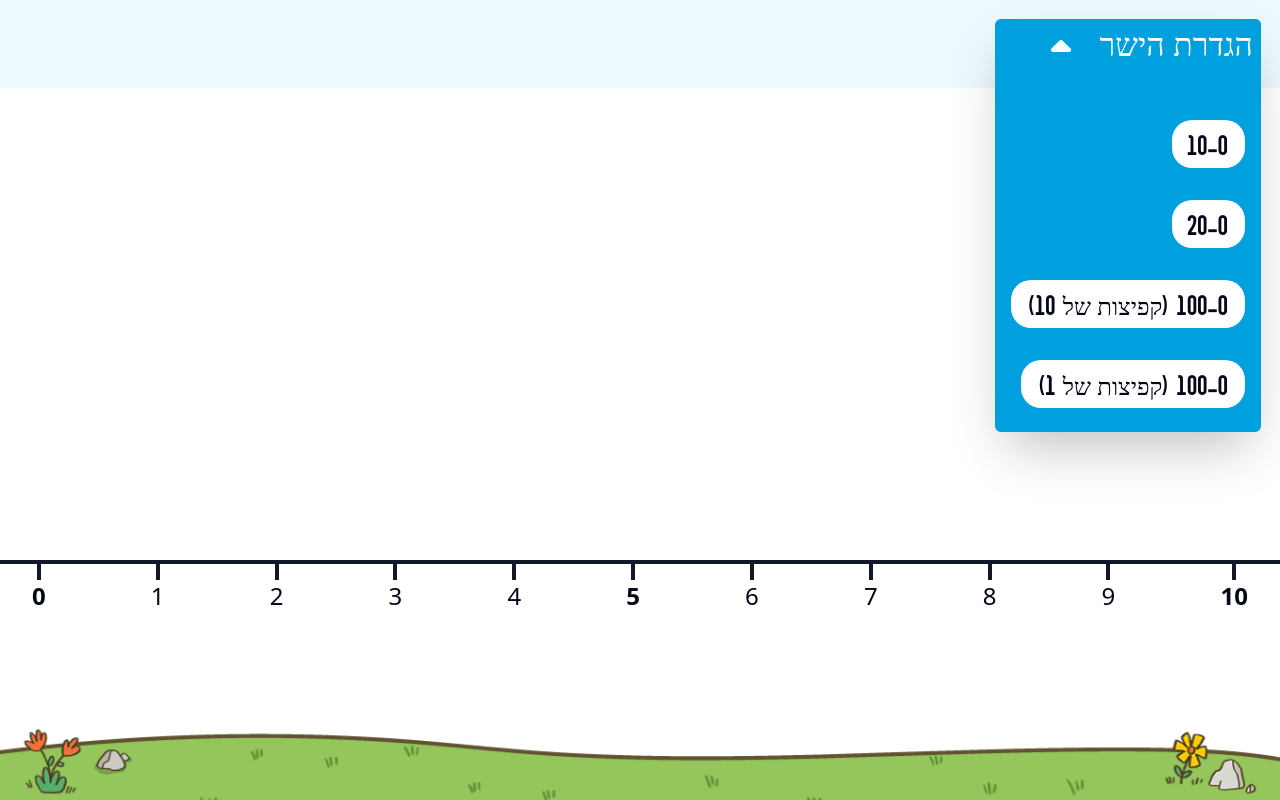
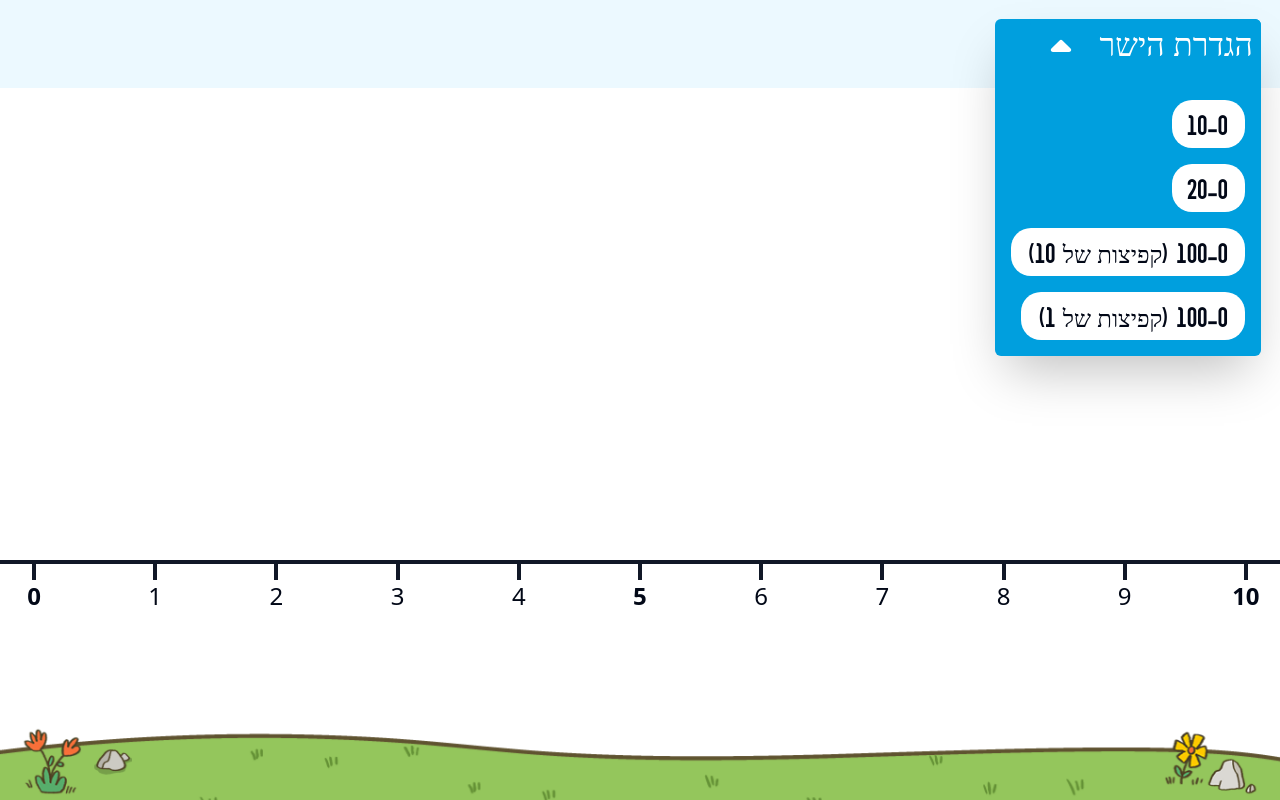
Before and after one commit to shefing/numbers_line, a React (Vite) app: page / in a window 1280 px wide. Both pictures are taken after a click on the button "הגדרת הישר". Built offline with nearby package versions, Linux system fonts and the light colour scheme.

Commit message:
fix sub lines

```diff
--- a/src/components/ruler/Numbers.tsx
+++ b/src/components/ruler/Numbers.tsx
@@ -13,7 +13,7 @@ const Numbers = ({ startIndex, setStartIndex }: IProps) => {
 
   var labels = [];
   if (kind == LineRange.hundredCircular)
-    labels = Array.from({ length: kind }, (_, index) => (index % 10 == 0 ? { value: index, isMainLine: true } : { value: index, isMainLine: false }));
+    labels = Array.from({ length: 101 }, (_, index) => (index % 10 == 0 ? { value: index, isMainLine: true } : { value: index, isMainLine: false }));
   else labels = Array.from({ length: kind }, (_, index) => ({ value: index, isMainLine: true }));
 
   useEffect(() => {
@@ -23,12 +23,14 @@ const Numbers = ({ startIndex, setStartIndex }: IProps) => {
     <>
       {labels.slice(startIndex, startIndex + endIndex).map(({ value, isMainLine }) =>
         isMainLine ? (
-          <div key={value} className={`text-2xl text-color flex flex-col items-center ${value % 5 === 0 && "font-bold"}`}>
-            <div className="h-4 border-l-4 border-gray-900 w-1366 flex-shrink-0" />
-            {value}
+          <div className="flex flex-col items-center">
+            <div className="h-4 border-l-4 border-gray-900 w-1366" />
+            <div key={value} className={`text-2xl text-color absolute m-4 ${value % 5 === 0 && "font-bold"}`}>
+              {value}
+            </div>
           </div>
         ) : (
-          <div key={value} className="h-3 border-l-2 border-gray-900 w-1366 flex-shrink-0" />
+          <div key={value} className="h-3 border-l-2 border-gray-900 w-1366" />
         )
       )}
     </>
--- a/src/components/ruler/XAxis.tsx
+++ b/src/components/ruler/XAxis.tsx
@@ -11,7 +11,7 @@ const XAxis = () => {
   return (
     <>
       {kind == LineRange.hundred && <Arrows startIndex={startIndex} setStartIndex={setStartIndex} />}
-      <div className="fixed left-0 right-0 flex justify-between border-t-4 border-gray-900 pt-0 mx-0  pl-8 pr-8 ">
+      <div className="fixed left-0 right-0 flex justify-between border-t-4 border-gray-900 pt-0 mx-0 pl-8 pr-8 ">
         <Numbers startIndex={startIndex} setStartIndex={setStartIndex} />
       </div>
     </>
--- a/src/components/toolbar/LineDefinition.tsx
+++ b/src/components/toolbar/LineDefinition.tsx
@@ -50,7 +50,7 @@ const LineDefinition = () => {
       </div>
 
       {isMenuOpen && (
-        <div className="flex flex-col items-end pt-8 pb-2 rounded-tl-5 right-0 rounded-md opacity-100 bg-#009FDE">
+        <div className="flex flex-col items-end pt-5 pb-2 rounded-tl-5 right-0 rounded-md opacity-100">
           <Button className={fontButtonClassName} onClick={() => handleMenuButtonClick(LineRange.ten)}>
             10-0
           </Button>
--- a/src/type/Line.ts
+++ b/src/type/Line.ts
@@ -2,9 +2,9 @@ export enum LineRange {
   ten = 11,
   twenty = 21,
   hundred = 101,
-  hundredCircular = 101,
+  hundredCircular = 100,
 }
-export const fontButtonClassName:string = "bg-white text-block m-[1rem] mb-[1rem] hover:bg-sky-100 transition rounded-[20px] font-[Abraham] text-[24px] font-[400] h-[48px]"
+export const fontButtonClassName:string = "bg-white text-block m-[0.5rem] ml-[1rem] mr-[1rem] hover:bg-sky-100 transition rounded-[20px] font-[Abraham] text-[24px] font-[400] h-[48px]"
 export type RulerItem = {
   value: number;
   isMainLine: boolean;
```
